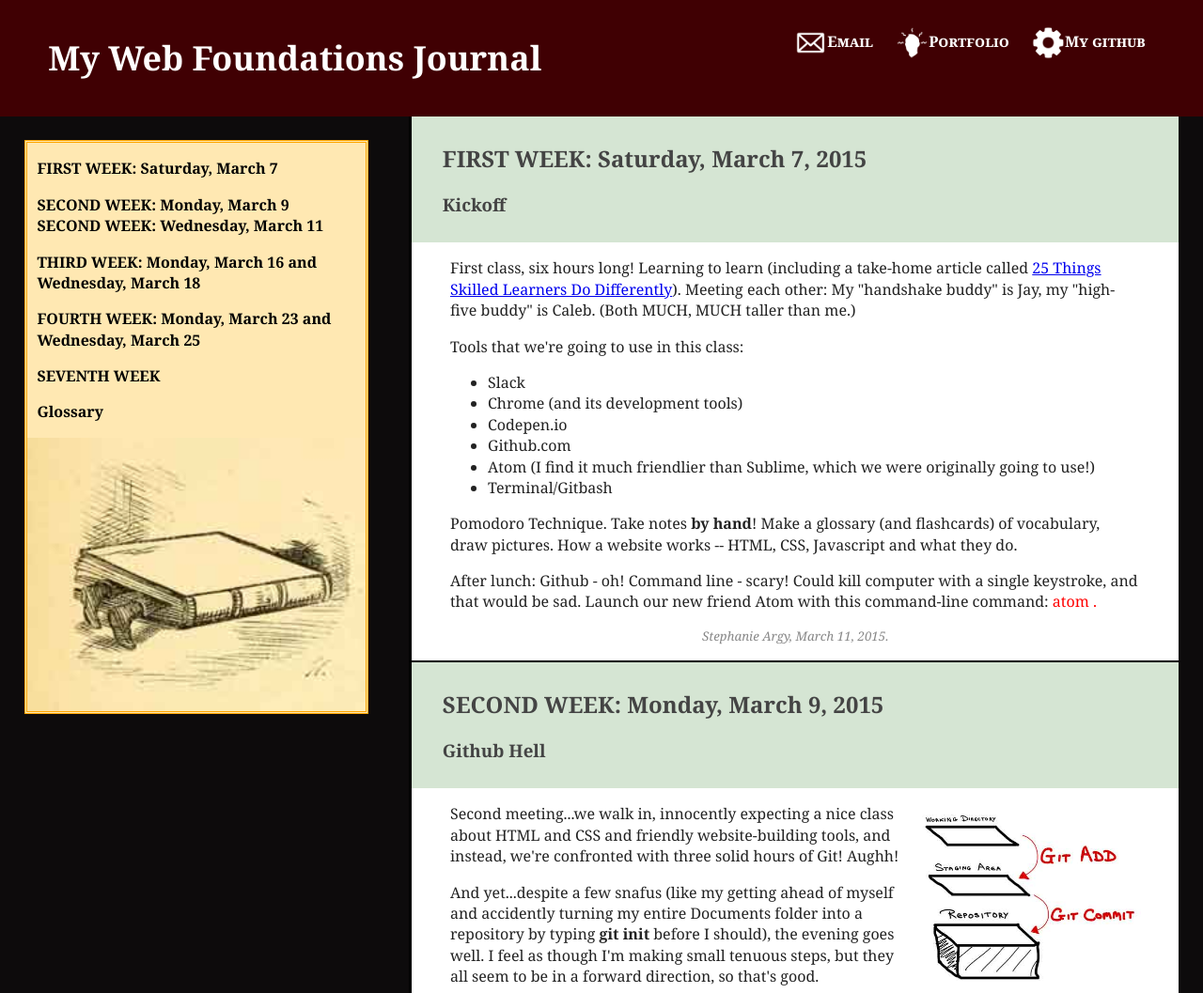
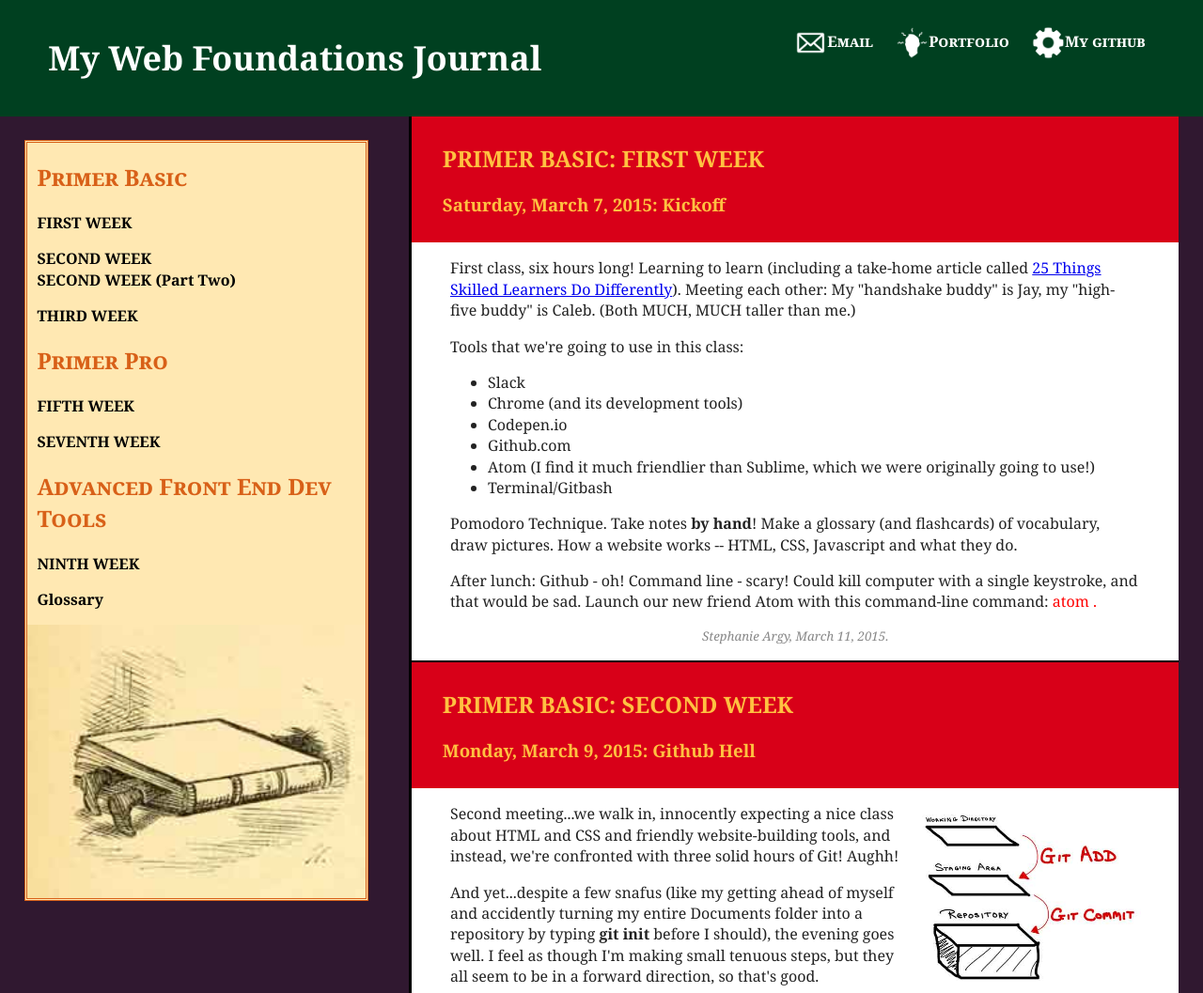
Before and after one commit to StephanieArgy/journal, a plain HTML site: page index.html in a window 1280 px wide. Shown: the top 1057 px of the page at 94% size. Drawn offline with nearby package versions, Linux system fonts and the light colour scheme.

Commit message:
Updated color palette, added entry for Week Nine

```diff
--- a/css/main.css
+++ b/css/main.css
@@ -289,7 +289,8 @@ text color -
 hover color - #e60015
 visited color -
 background color - main header/footer - #400003
-background color - article header - #d5e5d3
+background-color - main background - #
+background color - article header - #D80018
 accent color -
 warning color -
 error color -  */
@@ -303,7 +304,7 @@ body {
 }
 
 header {
-  background-color: #400003;
+  background-color: #004020;
   color:white;
   padding:1% 4%;
   overflow:auto;
@@ -350,14 +351,20 @@ header h1 {
 
 main {
   clear:both;
-  background:#0d0b0c;
+  background:#301830;
 }
 
 .articleLinks {
   background-color:#ffe8b2;
-  border: orange double;
-  color:black;
+  border: double #D86018;
+  color:#D86018;
   margin:2%;
+}
+
+.articleLinks h2 {
+  font-variant: small-caps;
+  padding-left: 3%;
+  padding-right: 3%;
 }
 
 .articleLinks ul {
@@ -387,7 +394,7 @@ img#logo {
 }
 
 .mainFooter{
-  background:#400003;
+  background: #004020;
   clear:both;
   color:white;
   padding:2%;
@@ -407,8 +414,8 @@ PAGE: Journal
 }
 
 .articleHeader {
-  background-color:#d5e5d3;
-  color: #444;
+  background-color:#D80018;
+  color: #FFC141;
   min-height:0;
 }
 
@@ -497,6 +504,11 @@ blockquote {
   border-radius: 3%;
 }
 
+#theDessert {
+  margin: 15px auto;
+  width: 90%;
+}
+
 /****************
 PAGE: Glossary
 ****************/
--- a/index.html
+++ b/index.html
@@ -25,28 +25,34 @@
           <ul class="mainMenu">
             <li><a href="mailto:steph@mentalslapstick.com"><img src="img/email.png" class="mainMenuIcon">Email</a></li>
             <li><img src="img/brainstorm.png"  class="mainMenuIcon">Portfolio</li>
-            <li><img src="img/gear.png"  class="mainMenuIcon">My github</li>
+            <li><img src="img/gear.png"  class="mainMenuIcon"><a href="https://github.com/StephanieArgy" target="blank">My github</a></li>
           </ul>
           </header>
 
       <main>
         <nav class="articleLinks">
+          <h2>Primer Basic</h2>
           <ul>
-            <li><a href="#firstSaturday">FIRST WEEK: Saturday, March 7</a></li>
+            <li><a href="#firstSaturday">FIRST WEEK</a></li>
           </ul>
           <ul>
-            <li><a href="#secondMonday">SECOND WEEK: Monday, March 9</a></li>
-            <li><a href="#secondWednesday">SECOND WEEK: Wednesday, March 11</a></li>
+            <li><a href="#secondMonday">SECOND WEEK</a></li>
+            <li><a href="#secondWednesday">SECOND WEEK (Part Two)</a></li>
           </ul>
           <ul>
-            <li><a href="#thirdMonday">THIRD WEEK: Monday, March 16 and Wednesday, March 18</a></li>
+            <li><a href="#thirdMonday">THIRD WEEK</a></li>
           </ul>
+            <h2>Primer Pro</h2>
           <ul>
-            <li><a href="#fourthMonday">FOURTH WEEK: Monday, March 23 and Wednesday, March 25</a></li>
+            <li><a href="#fifthMonday">FIFTH WEEK</a></li>
           </ul>
           <ul>
             <li><a href="#seventhWednesday">SEVENTH WEEK</a></li>
           </ul>
+            <h2>Advanced Front End Dev Tools</h2>
+            <ul>
+              <li><a href="#ninthWeek">NINTH WEEK</a></li>
+            </ul>
           <ul>
           <li><a href="glossary.html">Glossary</a></li>
           </ul>
@@ -57,8 +63,8 @@
         <section class="journal">
           <article class="journalEntry">
             <header class="articleHeader">
-              <h2><span class="weekNumber" id="firstSaturday">First Week</span>: Saturday, March 7, 2015</h2>
-              <h3>Kickoff</h3>
+              <h2><span class="weekNumber" id="firstSaturday">Primer Basic: First Week</span></h2>
+              <h3>Saturday, March 7, 2015: Kickoff</h3>
           </header>
             <div class="articleText">
               <p>First class, six hours long! Learning to learn (including a take-home article called <a href="http://www.opencolleges.edu.au/informed/features/25-things-skilled-learners-do-differently/" title="25 Things Skilled Learners Do Differently" target="blank">25 Things Skilled Learners Do Differently</a>). Meeting each other: My "handshake buddy" is Jay, my "high-five buddy" is Caleb. (Both MUCH, MUCH taller than me.)</p>
@@ -85,8 +91,8 @@
 
           <article class="journalEntry">
             <header class="articleHeader">
-              <h2><span class="weekNumber" id="secondMonday">Second Week</span>: Monday, March 9, 2015</h2>
-              <h3>Github Hell</h3>
+              <h2><span class="weekNumber" id="secondMonday">Primer Basic: Second Week</span></h2>
+              <h3>Monday, March 9, 2015: Github Hell</h3>
             </header>
             <div class="articleText">
               <p>
@@ -116,8 +122,8 @@
 
           <article class="journalEntry">
             <header class="articleHeader">
-              <h2><span class="weekNumber" id="secondWednesday">Second Week</span>: Wednesday, March 16, 2015</h2>
-              <h3>Floats and Classes</h3>
+              <h2><span class="weekNumber" id="secondWednesday">Primer Basic: Second Week (Part Two)</span> </h2>
+              <h3>Wednesday, March 16, 2015: Floats and Classes</h3>
             </header>
             <div class="articleText">
               <h4>Float and Overflow</h4>
@@ -163,8 +169,8 @@
 
           <article class="journalEntry">
             <header class="articleHeader">
-              <h2><span class="weekNumber" id="thirdMonday">Third Week</span>: Monday, March 16 and Wednesday, March 18, 2015</h2>
-              <h3>That Was the Week that Wasn't?</h3>
+              <h2><span class="weekNumber" id="thirdMonday">Primer Basic: Third Week</span></h2>
+              <h3>Monday, March 16 and Wednesday, March 18, 2015: That Was the Week that Wasn't?</h3>
             </header>
             <div class="articleText">
 
@@ -214,8 +220,8 @@
 
           <article class="journalEntry">
             <header class="articleHeader">
-              <h2><span class="weekNumber" id="fifthMonday">Fifth Week</span>: Saturday, March 7, 2015</h2>
-              <h3>Start of Primer Pro</h3>
+              <h2><span class="weekNumber" id="fifthMonday">Primer Pro: Fifth Week</span></h2>
+              <h3>Saturday, March 7, 2015: Start of Primer Pro</h3>
           </header>
             <div class="articleText">
               <p>Our first JavaScript/jQuery assignment starts with our having to make a repository and establish a remote on github.com.  "This should be review," say the instructions.</p>
@@ -261,7 +267,7 @@
 
           <article class="journalEntry">
             <header class="articleHeader">
-              <h2><span class="weekNumber" id="seventhWednesday">Seventh Week</span></h2>
+              <h2><span class="weekNumber" id="seventhWednesday">Primer Pro: Seventh Week</span></h2>
               <h3>Bootstrap</h3>
           </header>
             <div class="articleText">
@@ -284,6 +290,29 @@
             <footer class="articleFooter">Stephanie Argy, April 15, 2015.</footer>
           </article>
 
+          <article class="journalEntry">
+            <header class="articleHeader">
+              <h2><span class="weekNumber" id="ninthWeek">Advanced Dev Tools: Ninth Week</span></h2>
+              <h3>Advanced!</h3>
+          </header>
+            <div class="articleText">
+              <p>
+                Start of the third phase!
+              </p>
+              <p>
+                There's been an interesting progression in these classes. In Primer Basic, I had a decent level of experience with most everything we were learning; the nuances and overall structure were elusive, but I'd done enough HTML and CSS to feel as though the process was one of refinement. (Github was the major exception.)  In Primer Pro, I had no real hands-on experience with the subject matter, but I had a basic familiarity with it: JavaScript, jQuery, okay...kind of... (I hadn't encountered Bootstrap and didn't know what it was, but it was less complicated than some of the other things.)
+              </p>
+              <p>
+                But in this third phase, everything on the syllabus is totally new -- which is exciting, in part because I feel the previous phases of the course have made me more ready to handle that.  Also, I'm glad for the chance to get more practice with some of the things that were harder in Primer Pro, like JavaScript and jQuery.
+              </p>
+              <p>
+                In honor of the start of Advanced Front End Dev Tools, I tidied up this blog a little, and also gave it a slightly revised color palette, based on this spiffy painting -- <cite>The Dessert: Harmony in Red</cite>, by Matisse (1908):
+                <img src="img/TheDessert.jpg" id="theDessert">
+              </p>
+            </div>
+            <footer class="articleFooter">Stephanie Argy, May 6, 2015.</footer>
+          </article>
+
         </section>
       </main>
 
```
Also changed, not shown: img/TheDessert.jpg (added).
